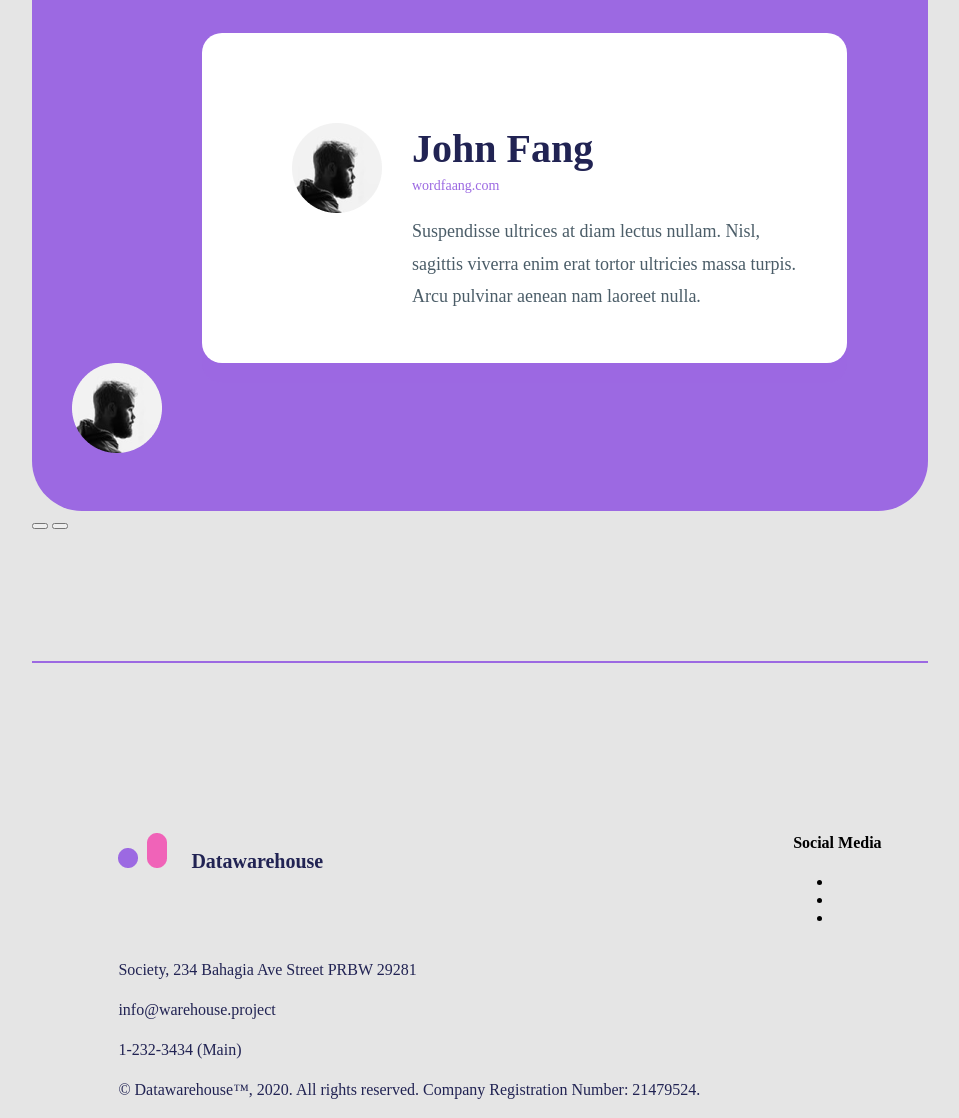
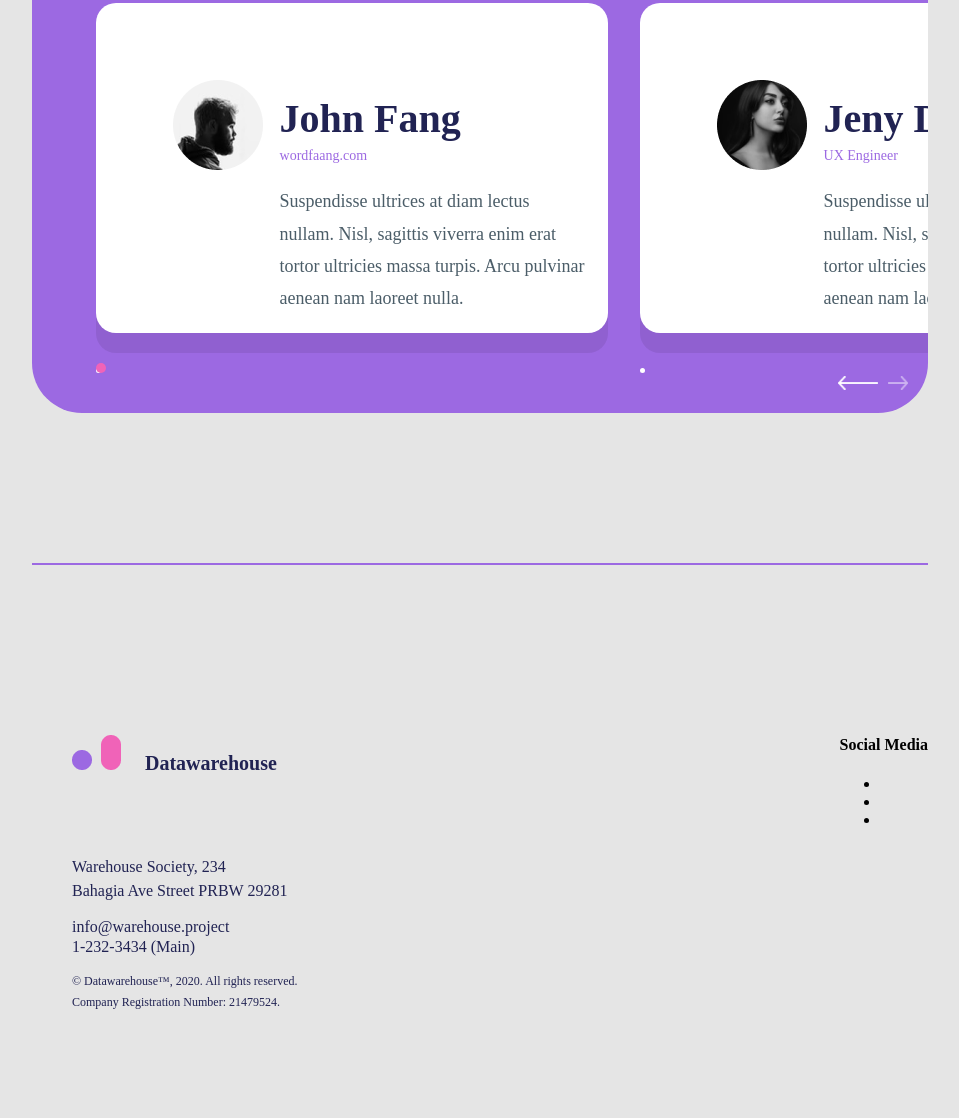
Before and after one commit to Quintrao/module1, a plain HTML site: page index.html in a window 1280 px wide. Shown: the part 3586-4704 px from the top of the page, without its empty margins (160-1119 px from the left). After the commit the page ends 4616 px from the top, so only its background shows below. Drawn offline with Linux system fonts and the light colour scheme.

Commit message:
footer & testimonials left

```diff
--- a/index.html
+++ b/index.html
@@ -116,7 +116,7 @@
       <section id="testimonials">
         <h2 class="testimonials__title">Testimonials</h2>
         <ul class="testimonials__list">
-          <li class="testimonials__item">
+          <li class="testimonials__item active">
             <img class="testimonial__userpic"
             src="img/JohnFang.png" alt="userPic" width="90" height="90"/>
             <article class="testimonials__content">
@@ -129,22 +129,44 @@
               </p>
             </article>
           </li>
-          <li>
-            <img src="img/JohnFang.png" alt="userPic" />
-            <h3 class="name"></h3>
-            <p class="site"></p>
-            <p class="testimonial__text"></p>
+          <li class="testimonials__item">
+            <img class="testimonial__userpic"
+            src="img/JenyDoe.png" alt="userPic" width="90" height="90"/>
+            <article class="testimonials__content">
+              <h3 class="testimonial__name title">Jeny Doe</h3>
+              <p class="testimonial__site">UX Engineer</p>
+              <p class="testimonial__text">
+                Suspendisse ultrices at diam lectus nullam. Nisl, sagittis
+                viverra enim erat tortor ultricies massa turpis. Arcu pulvinar
+                aenean nam laoreet nulla.
+              </p>
+            </article>
           </li>
-          <li>
-            <img src="" alt="" />
-            <h3 class="name"></h3>
-            <p class="site"></p>
-            <p class="testimonial__text"></p>
+          <li class="testimonials__item">
+            <img class="testimonial__userpic"
+            src="img/William.png" alt="userPic" width="90" height="90"/>
+            <article class="testimonials__content">
+              <h3 class="testimonial__name title">William</h3>
+              <p class="testimonial__site">Web Designer</p>
+              <p class="testimonial__text">
+                Suspendisse ultrices at diam lectus nullam. Nisl, sagittis
+                viverra enim erat tortor ultricies massa turpis. Arcu pulvinar
+                aenean nam laoreet nulla.
+              </p>
+            </article>
           </li>
         </ul>
-        <button class="left"></button>
-        <button class="right"></button>
+        <button class="left">
+            <img class="leftArrow" src="img/leftArrow.png" width="40" height="14"
+            alt="prev">
+        </button>
+        <button class="right">
+          <img class="rightArrow" src="img/rightArrow.png" width="20" height="14"
+          alt="prev">
+        </button>
       </section>
+
+
 
       <footer id="help">
         <div class="contacts">
@@ -154,13 +176,15 @@
               <h3>Datawarehouse</h3>
             </li>
             <li>
-              <p class="adress">Society, 234 Bahagia Ave Street PRBW 29281</p>
+              <p class="adress">Warehouse Society, 234 <br>Bahagia Ave Street PRBW 29281</p>
             </li>
-            <li class="mail"><p>info@warehouse.project</p></li>
-            <li class="tel"><p>1-232-3434 (Main)</p></li>
+            <li class="mail"><p>info@warehouse.project </p>
+
+            </li>
+            <li class="phone"><p>1-232-3434 (Main)</p>
             <li class="copyright">
               <p>
-                © Datawarehouse™, 2020. All rights reserved. Company
+                © Datawarehouse™, 2020. All rights reserved. <br>Company
                 Registration Number: 21479524.
               </p>
             </li>
--- a/styles.css
+++ b/styles.css
@@ -1,5 +1,7 @@
-@import url("https://fonts.googleapis.com/css2?family=Ubuntu:wght@500&display=swap");
+/* @import url("https://fonts.googleapis.com/css2?family=Ubuntu:wght@500&display=swap");
+ */
 /*  */
+@import url('https://fonts.googleapis.com/css2?family=Ubuntu:wght@400;500;700&display=swap');
 
 body {
   background-color: #e5e5e5;
@@ -10,6 +12,7 @@ body {
   align-items: center;
   font-size: "Ubuntu", sans-serif;
   box-sizing: border-box;
+  max-width: 100vw;
 }
 
 .container {
@@ -281,33 +284,39 @@ section {
   background: #9c69e2;
   border-radius: 50px;
   margin: 150px auto;
-  max-height: 90vh;
+  max-height: 95vh;
+  overflow: hidden;
+  position: relative;
 }
 
 #testimonials .testimonials__title {
   color: white;
-  margin: 90px;
+  padding: 10vh 5vw;
   font-style: normal;
   font-weight: bold;
   font-size: 40px;
   line-height: 130%;
-  padding-top: 100px;
-
+  margin: 0;
 }
 
 #testimonials .testimonials__list {
   list-style: none;
+  margin:  0 5vw 10vh;
+  padding: 0;
+  display: flex;
+
 }
 
 #testimonials .testimonials__item {
   display: flex;
-  width: 645px;
-  margin: 0px 130px;
+  width: 60%;
+  min-width: 40vw;
   height: 330px;
+  margin-right: 2rem;
 
 
   background: #ffffff;
-  box-shadow: 0px 20px 0px rgba(156, 105, 226, 0.3);
+  box-shadow: 0px 20px 0px rgba(115, 78, 167, 0.3);
   border-radius: 20px;
 
   position: relative;
@@ -315,12 +324,12 @@ section {
 
 #testimonials .testimonial__userpic{
 
-    padding: 90px;
+    padding: 15%;
 
 }
 
 #testimonials .testimonials__content {
-    max-width: 385px;
+    max-width: 60%;
     margin-left: -60px;
     margin-top: 50px;
 }
@@ -332,11 +341,11 @@ margin-bottom: 0;
 
 #testimonials .testimonial__site {
     font-weight: 500;
-font-size: 14px;
-line-height: 160%;
-color: #9C69E2;
-margin-top: 0;
-padding-top: 0;
+  font-size: 14px;
+  line-height: 160%;
+  color: #9C69E2;
+  margin-top: 0;
+  padding-top: 0;
 }
 
 #testimonials .testimonial__text {
@@ -347,14 +356,65 @@ line-height: 180%;
 color: #4B5D68;
 }
 
+#testimonials .testimonials__item::before {
+  content: '';
+  position: absolute;
+  width: 5px;
+  height: 5px;
+  border-radius: 50px;
+  background: #fff;
+  bottom: -40px;
+  cursor: pointer;
+  left: 0;
+}
+
+#testimonials .active::after {
+  content: '';
+  position: absolute;
+  width: 10px;
+  height: 10px;
+  border-radius: 50px;
+  background: #F063B8;
+  bottom: -40px;
+  cursor: pointer;
+  left: 0;
+}
+
+#testimonials button {
+  background: transparent;
+  border: none;
+  position: absolute;
+  padding: 20px;
+  cursor: pointer;
+  transition: all 0.2s ease-in-out;
+
+}
+
+#testimonials button:hover {
+  opacity: 0.5;
+  transform: scale(1.1)
+}
+
+.left {
+  right: 30px;
+  bottom: 0px;
+}
+
+.right {
+  right: 0px;
+  bottom: 0px;
+}
+
 
 #help {
+
   display: flex;
   border-top: 2px solid #9c69e2;
   padding-top: 150px;
-  justify-content: space-around;
+  justify-content: space-between;
   align-self: baseline;
 }
+
 
 #help .contacts ul {
   list-style: none;
@@ -376,14 +436,27 @@ color: #4B5D68;
 }
 
 #help .adress {
-  margin-top: 65px;
-  line-height: 1.5rem;
+  margin-top: 60px;
   font-weight: 500;
-  /* font-size: 16px; */
-  /* color: #212353; */
+  font-size: 16px;
+  color: #212353;
 }
 
 #help .mail,
 #help .tel {
   font-weight: 400;
+  line-height: 1rem;
 }
+
+#help .mail p,
+#help .phone p {
+  margin: 0;
+}
+
+
+#help .copyright {
+  font-size: 12px;
+line-height: 180%;
+color: #212353;
+max-width: 300px;
+}
```
Also changed, not shown: img/JenyDoe.png (added), img/William.png (added), img/leftArrow.png (added), img/rightArrow.png (added).
